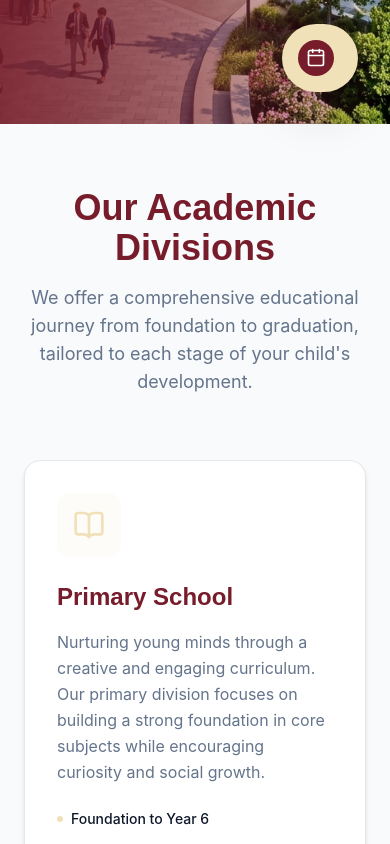
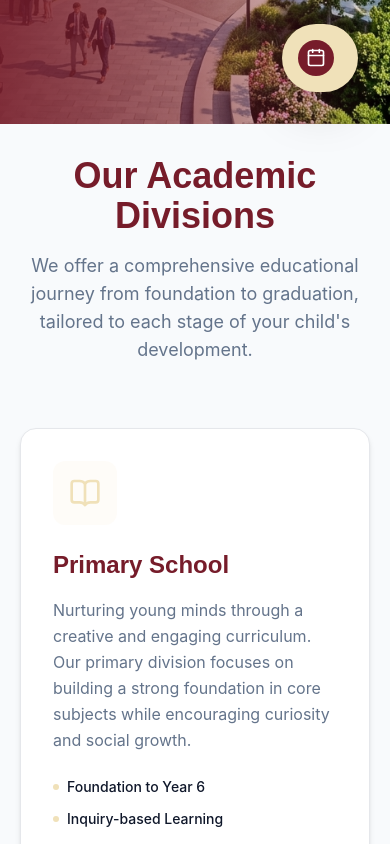
Before and after one commit to EngrChibest/peakpoint, a React (Vite) app: page / in a window 390 px wide. Shown: the part 720-1564 px from the top of the page. Built offline with nearby package versions, Linux system fonts and the light colour scheme.

Commit message:
Fix: Restore robust container centering, section padding, and sub-page banner proportions

```diff
--- a/src/components/layout/InnerBanner.jsx
+++ b/src/components/layout/InnerBanner.jsx
@@ -3,24 +3,25 @@
 
 const InnerBanner = ({ title, subtitle, image }) => {
   return (
-    <section className="relative h-40vh min-h-300 flex items-center overflow-hidden">
+    <section className="relative h-[350px] md:h-[45vh] min-h-[300px] flex items-center overflow-hidden">
       <div className="absolute inset-0 z-0">
         {image ? (
           <img src={image} alt={title} className="w-full h-full object-cover" />
         ) : (
           <div className="w-full h-full bg-primary"></div>
         )}
-        <div className="absolute inset-0 bg-primary/70 backdrop-blur-[2px]"></div>
+        <div className="absolute inset-0 bg-primary/75 backdrop-blur-[1px]"></div>
       </div>
 
-      <div className="container relative z-10 pt-20">
+      <div className="container relative z-10 pt-16">
         <motion.div
           initial={{ opacity: 0, y: 20 }}
           animate={{ opacity: 1, y: 0 }}
           transition={{ duration: 0.6 }}
+          className="max-w-3xl"
         >
-          <h1 className="text-white text-5xl md:text-6xl mb-4">{title}</h1>
-          {subtitle && <p className="text-white/70 text-lg max-w-xl">{subtitle}</p>}
+          <h1 className="text-white text-4xl md:text-6xl font-bold mb-4 leading-tight">{title}</h1>
+          {subtitle && <p className="text-white/80 text-base md:text-xl max-w-2xl leading-relaxed">{subtitle}</p>}
         </motion.div>
       </div>
     </section>
--- a/src/index.css
+++ b/src/index.css
@@ -95,8 +95,30 @@
 }
 
 /* Layout Components */
+.container {
+  width: 100%;
+  max-width: 1280px;
+  margin-left: auto;
+  margin-right: auto;
+  padding-left: 1.5rem;
+  padding-right: 1.5rem;
+}
+
+@media (max-width: 768px) {
+  .container {
+    padding-left: 1.25rem;
+    padding-right: 1.25rem;
+  }
+}
+
 .section {
   padding: var(--spacing-xl) 0;
+}
+
+@media (max-width: 768px) {
+  .section {
+    padding: var(--spacing-lg) 0;
+  }
 }
 
 .flex-center { display: flex; align-items: center; justify-content: center; }
```
